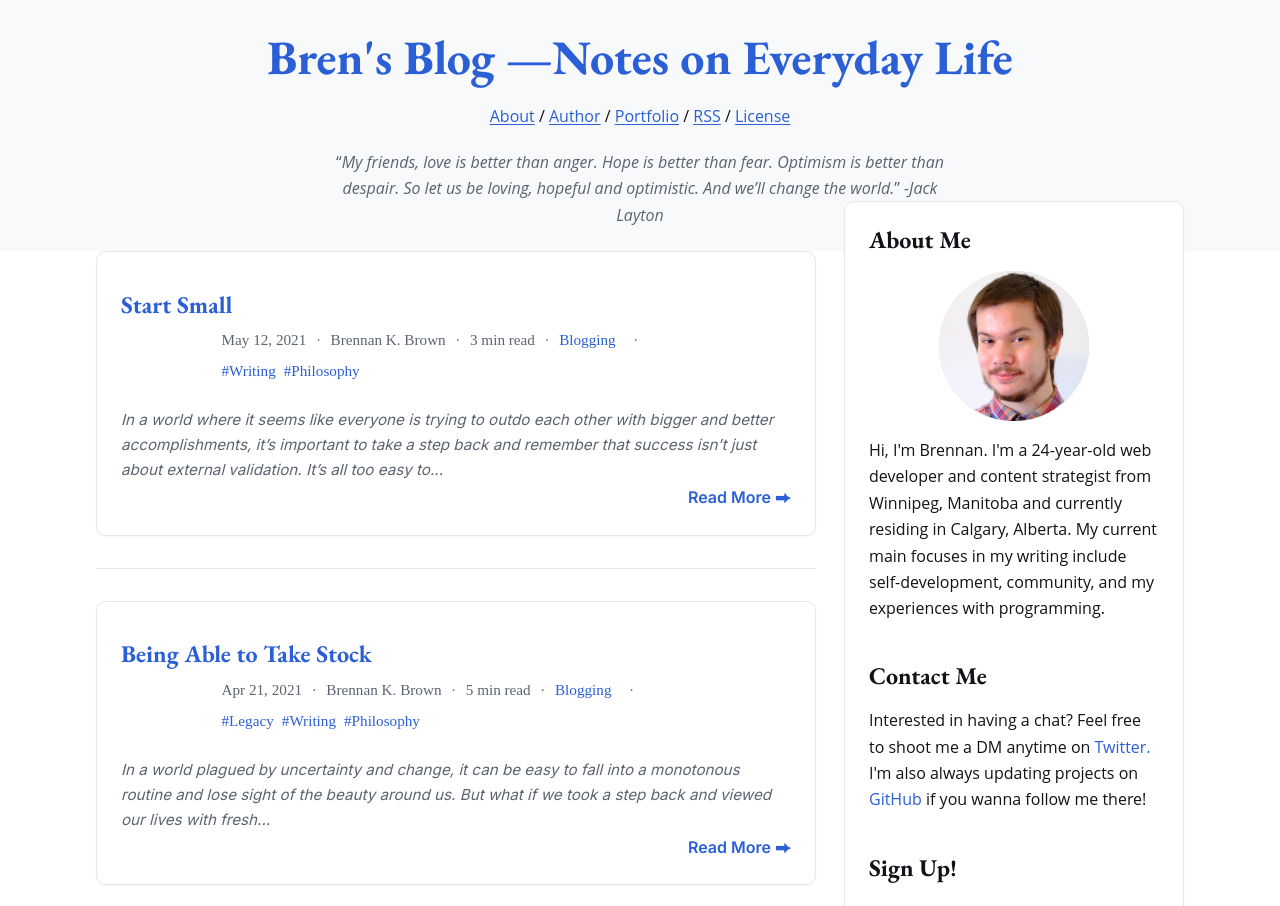
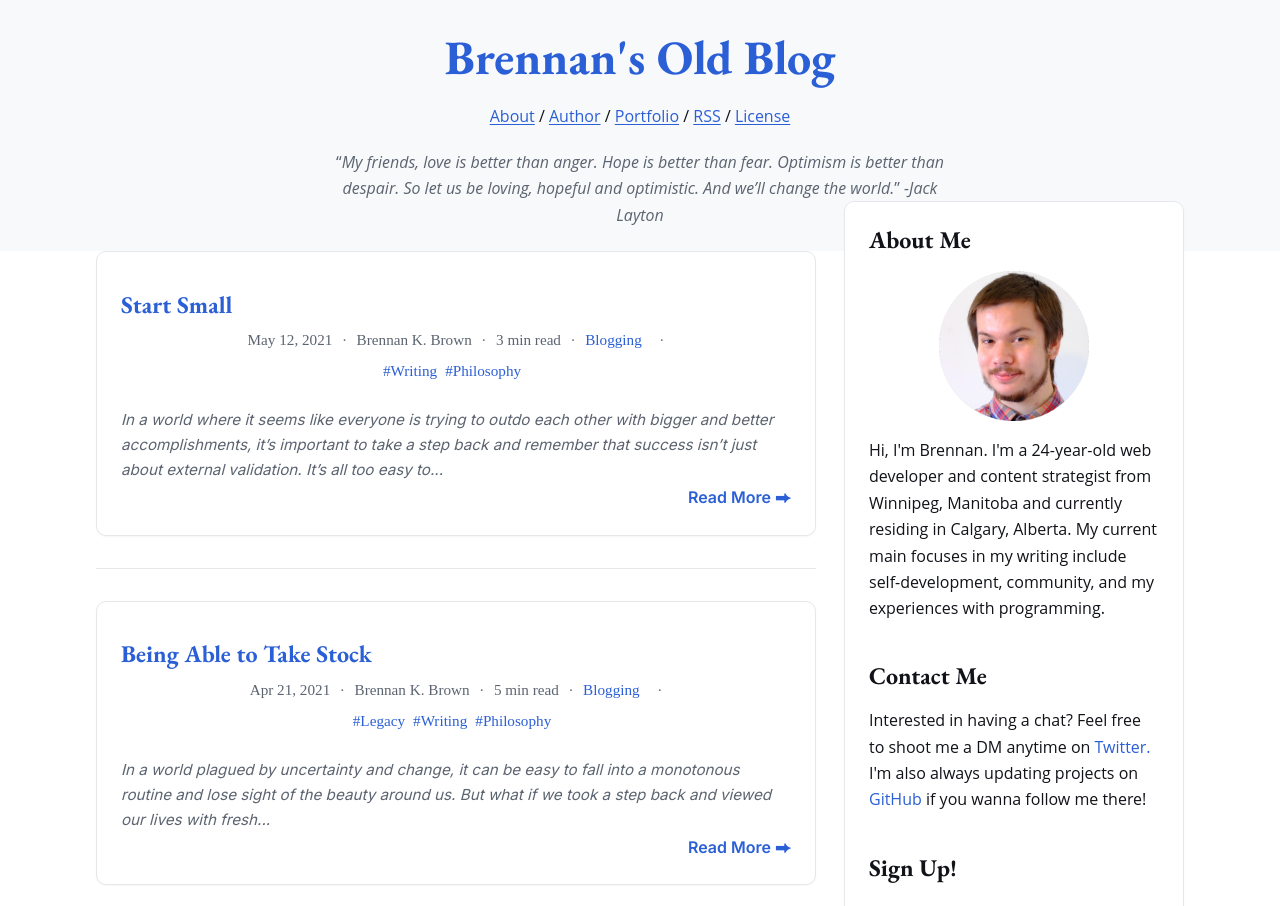
Before and after one commit to brennanbrown/old-blog, a Jekyll site: the page built from index.html, in a window 1280 px wide and 1400 px high, cut to the strip 0-906 px from the top of the window. Built offline with Jekyll 4.4.1, drawn with Linux system fonts in a browser that asks for light colours; the list of posts is cut into pages by our own code; some of the changed text lies outside the part shown.

Commit message:
chore(branding): unify site title and docs to 'Brennan's Old Blog' and domain brennan-archive.netlify.app; center summary meta; add footer spacing

```diff
--- a/_config.yml
+++ b/_config.yml
@@ -18,7 +18,7 @@
 # You can create any custom variable you would like, and they will be accessible
 # in the templates via {{ site.myvariable }}.
 
-title: Bren's Blog
+title: Brennan's Old Blog
 email: mail@brennanbrown.ca
 description: >- # this means to ignore newlines until "baseurl:"
   A personal journey of lifelong learning,
--- a/_includes/head.html
+++ b/_includes/head.html
@@ -2,8 +2,7 @@
   <meta charset="utf-8">
   <meta http-equiv="X-UA-Compatible" content="IE=edge">
   <meta name="viewport" content="width=device-width, initial-scale=1">
-  <title>{% if page.title %}{{ " / " | prepend: page.title }}{% endif %}{{ site.title }} / Notes on Everyday Life
-  </title>
+  <title>{% if page.title %}{{ page.title }} · {% endif %}{{ site.title }}</title>
   <meta name="description" content="{{ site.description }}">
   <link rel="stylesheet" href="{{ "/css/normalize.css" | prepend: site.baseurl | prepend: site.url }}">
   <link rel="stylesheet" href="{{ "/css/main.css" | prepend: site.baseurl | prepend: site.url }}">
--- a/_includes/header.html
+++ b/_includes/header.html
@@ -1,6 +1,6 @@
 <div class="full-width center">
     <h1 class="site-title"><a class="site-title-a"
-            href="{{ '/' | prepend: site.baseurl | prepend: site.url }}">{{ site.title }} —Notes on Everyday Life</a>
+            href="{{ '/' | prepend: site.baseurl | prepend: site.url }}">{{ site.title }}</a>
     </h1>
     {% include nav.html %}
 
--- a/css/main.css
+++ b/css/main.css
@@ -485,8 +485,8 @@ hr { border: 0; border-top: 1px solid var(--border); margin: 2rem 0; }
 }
 .post-summary-meta a { color: var(--link); }
 
-/* Keep summary meta left-aligned and consistent spacing */
-.post-summary .post-meta { display: flex; justify-content: flex-start; }
+/* Post summary meta alignment */
+.post-summary .post-meta { display: flex; justify-content: center; text-align: center !important; }
 .post-summary .tags a, .post-summary .categories a { margin-right: var(--space-2); }
 
 /* Hide legacy footer line within summaries */
@@ -500,7 +500,7 @@ hr { border: 0; border-top: 1px solid var(--border); margin: 2rem 0; }
 .quote { max-width: 68ch; margin: 0.5rem auto; color: var(--muted); }
 
 /* Footer */
-.copyright { font-size: 1rem; color: var(--muted); }
+.copyright { font-size: 1rem; color: var(--muted); margin-top: var(--space-6); padding-top: var(--space-4); border-top: 1px solid var(--border); }
 
 /* Dark mode adjustments */
 @media (prefers-color-scheme: dark) {
@@ -510,7 +510,7 @@ hr { border: 0; border-top: 1px solid var(--border); margin: 2rem 0; }
 /* --- Overrides to normalize summary hierarchy and alignment --- */
 .post-summary h2 { margin-bottom: var(--space-2); font-family: var(--font-serif); }
 .post-summary .post-meta {
-  text-align: left !important; /* override legacy .post-meta centering */
+  text-align: center !important; /* override legacy centering/left rules */
   display: flex;
   flex-wrap: wrap;
   gap: 0.35rem 0.6rem;
```
Also changed, not shown: README.md.
